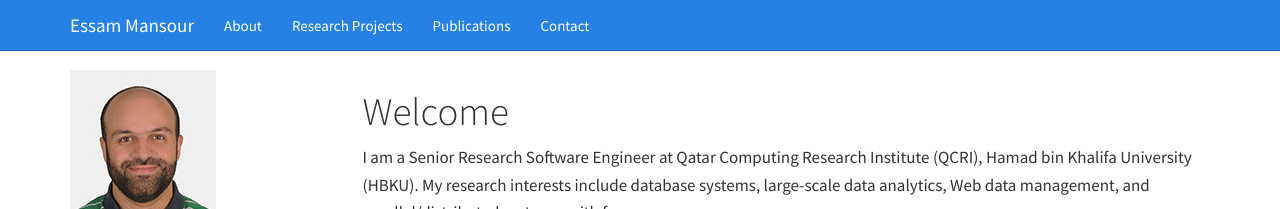
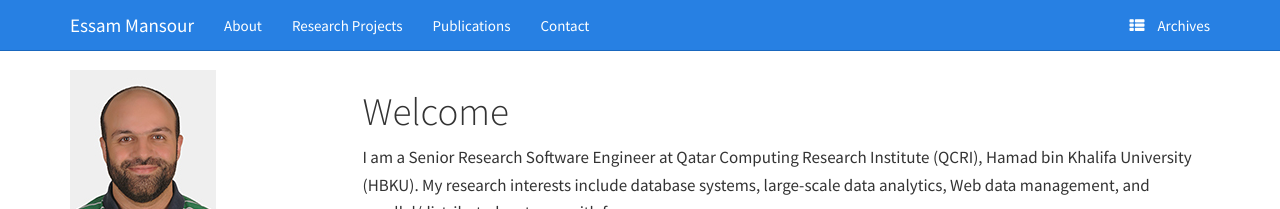
Before and after one commit to mansoure/mansoure.github.io, a Jekyll site: the page built from index.md, in a window 1280 px wide. Shown: the top 209 px of the page. Built offline with Jekyll 4.4.1, drawn with Linux system fonts in a browser that asks for light colours.

Commit message:
research projects

```diff
--- a/_layouts/default.html
+++ b/_layouts/default.html
@@ -62,9 +62,14 @@ I am a Senior Research Software Engineer at Qatar Computing Research Institute (
 							<li><a href="/contact">Contact</a></li>
 
 			            </ul>
-			            <!--ul class="nav navbar-nav navbar-right">
-			              <li><a href="archives.html"><i class="fa fa-th-list"></i><span class="icon-label">Archives</span></a></li>
-			            </ul-->
+			            <ul class="nav navbar-nav navbar-right">
+			              <li>
+							  <a href="archives.html">
+								  <i class="fa fa-th-list"></i>
+								  <span class="icon-label">Archives</span>
+						  	</a>
+						</li>
+			            </ul>
 			        </div>
 			        <!-- /.navbar-collapse -->
 			    </div>
```
